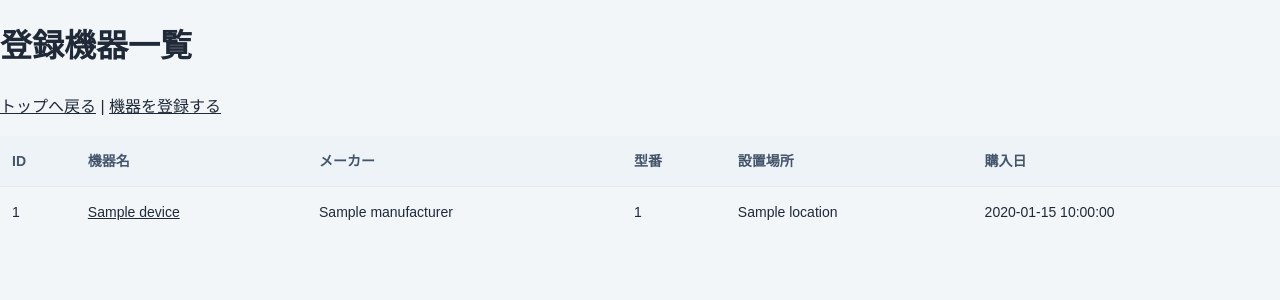
After one commit to roseq1003/maintenance-recorder, a FastAPI app: template src/maintenance-recorder-package/templates/device_list.html in a window 1280 px wide. The commit adds this page. Shown: the top 300 px of the page. Run offline with FastAPI, Linux system fonts and the light colour scheme; the template is opened without the code that fills it: most values are stand-ins (such as "Sample title", 1, 10 or a date in 2020).

Commit message:
device_detail.html(デバイスの詳細)を追加

```diff
--- a/src/maintenance-recorder-package/init_db.py
+++ b/src/maintenance-recorder-package/init_db.py
@@ -1,3 +1,5 @@
+# initialでDB作成用
+
 import sqlite3
 from pathlib import Path
 
--- a/src/maintenance-recorder-package/main.py
+++ b/src/maintenance-recorder-package/main.py
@@ -2,7 +2,7 @@ from datetime import date
 from pathlib import Path
 import sqlite3
 
-from fastapi import FastAPI, Request, Form
+from fastapi import FastAPI, Request, Form, HTTPException
 from fastapi.templating import Jinja2Templates
 from fastapi.staticfiles import StaticFiles
 from fastapi.responses import RedirectResponse
@@ -91,60 +91,56 @@ def home(request: Request):
         }
     )
 
-
 # ==================================================
-# メンテナンス登録画面
+# メンテナンス対応機器一覧一覧
 # ==================================================
 
-@app.get("/maintenance/new")
-def maintenance_new(request: Request):
 
-    return templates.TemplateResponse(
-        request=request,
-        name="maintenance_new.html"
-    )
-
-
-# ==================================================
-# メンテナンス登録処理
-# ==================================================
-
-@app.post("/maintenance/new")
-def create_maintenance(
-    date: date = Form(...),
-    device: str = Form(...),
-    task: str = Form(...),
-    location: str = Form(...),
-    priority: str = Form(...)
-):
+@app.get("/devices")
+def device_list(request: Request):
 
     connection = sqlite3.connect(DB_PATH)
     cursor = connection.cursor()
 
     cursor.execute("""
-        INSERT INTO maintenance (
-            date,
-            device,
-            task,
+        SELECT
+            id,
+            name,
+            manufacturer,
+            model_number,
             location,
-            priority
-        )
-        VALUES (?, ?, ?, ?, ?)
-    """, (
-        date,
-        device,
-        task,
-        location,
-        priority
-    ))
+            purchase_date
+        FROM devices
+        ORDER BY id
+    """)
 
-    connection.commit()
+    rows = cursor.fetchall()
+
+    devices = []
+
+    for row in rows:
+        devices.append({
+            "id": row[0],
+            "name": row[1],
+            "manufacturer": row[2],
+            "model_number": row[3],
+            "location": row[4],
+            "purchase_date": row[5]
+        })
+
     connection.close()
 
-    return RedirectResponse(
-        url="/",
-        status_code=303
+    return templates.TemplateResponse(
+        request=request,
+        name="device_list.html",
+        context={
+            "devices": devices
+        }
     )
+
+# ==================================================
+# メンテナンス登録画面
+# ==================================================
 
 
 @app.get("/devices/new")
@@ -192,3 +188,55 @@ def create_device(
         url="/",
         status_code=303
     )
+
+
+@app.get("/devices/{device_id}")  # FastAPIのURLルーティング用の記法
+def device_detail(
+    request: Request,
+    device_id: int
+):
+
+    connection = sqlite3.connect(DB_PATH)
+    cursor = connection.cursor()
+
+    cursor.execute("""
+        SELECT
+            id,
+            name,
+            manufacturer,
+            model_number,
+            location,
+            purchase_date
+        FROM devices
+        WHERE id = ?
+    """, (
+        device_id,
+    ))
+
+    row = cursor.fetchone()
+
+    connection.close()
+
+    # 該当する機器が存在しなかった場合
+    if row is None:
+        raise HTTPException(
+            status_code=404,
+            detail="機器が見つかりません"
+        )
+
+    device = {
+        "id": row[0],
+        "name": row[1],
+        "manufacturer": row[2],
+        "model_number": row[3],
+        "location": row[4],
+        "purchase_date": row[5]
+    }
+
+    return templates.TemplateResponse(
+        request=request,
+        name="device_detail.html",
+        context={
+            "device": device
+        }
+    )
--- /dev/null
+++ b/src/maintenance-recorder-package/templates/device_list.html
@@ -0,0 +1,64 @@
+<!DOCTYPE html>
+<html lang="ja">
+
+<head>
+    <meta charset="UTF-8">
+    <title>登録機器一覧</title>
+    <link rel="stylesheet" href="/static/style.css">
+</head>
+
+<body>
+
+    <h1>登録機器一覧</h1>
+
+    <p>
+        <a href="/">トップへ戻る</a>
+        |
+        <a href="/devices/new">機器を登録する</a>
+    </p>
+
+    <table>
+
+        <thead>
+            <tr>
+                <th>ID</th>
+                <th>機器名</th>
+                <th>メーカー</th>
+                <th>型番</th>
+                <th>設置場所</th>
+                <th>購入日</th>
+            </tr>
+        </thead>
+
+        <tbody>
+
+            {% for device in devices %}
+
+            <tr>
+                <td>{{ device.id }}</td>
+                <td>
+                    <a href="/devices/{{ device.id }}">{{ device.name }}</a>
+                </td>
+                <td>{{ device.manufacturer }}</td>
+                <td>{{ device.model_number }}</td>
+                <td>{{ device.location }}</td>
+                <td>{{ device.purchase_date }}</td>
+            </tr>
+
+            {% else %}
+
+            <tr>
+                <td colspan="6">
+                    登録機器はまだありません。
+                </td>
+            </tr>
+
+            {% endfor %}
+
+        </tbody>
+
+    </table>
+
+</body>
+
+</html>
--- a/src/maintenance-recorder-package/templates/index.html
+++ b/src/maintenance-recorder-package/templates/index.html
@@ -16,8 +16,8 @@
     <nav aria-label="メインナビゲーション">
         <a href="#dashboard" aria-current="page">メイン</a>
         <!-- 画面切り替えはSTEP 2で追加するため、今は操作できない状態です。 -->
-        <button type="button" disabled>登録機器一覧（準備中）</button>
-        <a href="/devices/new">機器登録</a>
+        <a href="/devices">登録機器一覧</a>
+        <a href="/devices/new">新規機器登録</a>
     </nav>
 
     <main id="dashboard">
```
Also changed, not shown: src/maintenance-recorder-package/templates/device_detail.html (added, +53 -0 lines), src/maintenance-recorder-package/templates/maintenance_new.html (deleted, +0 -54 lines), src/maintenance-recorder-package/maintenance.db.
